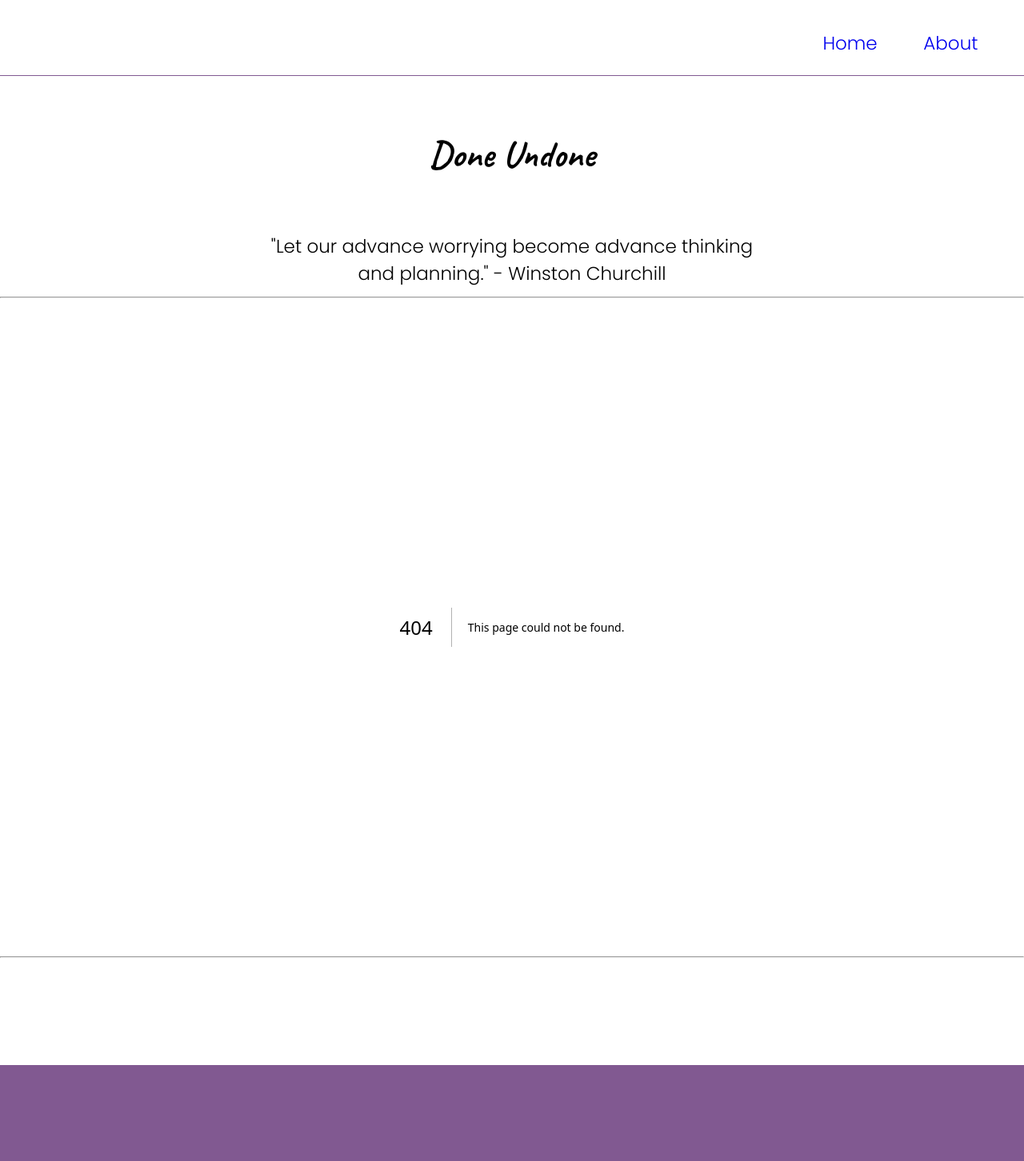
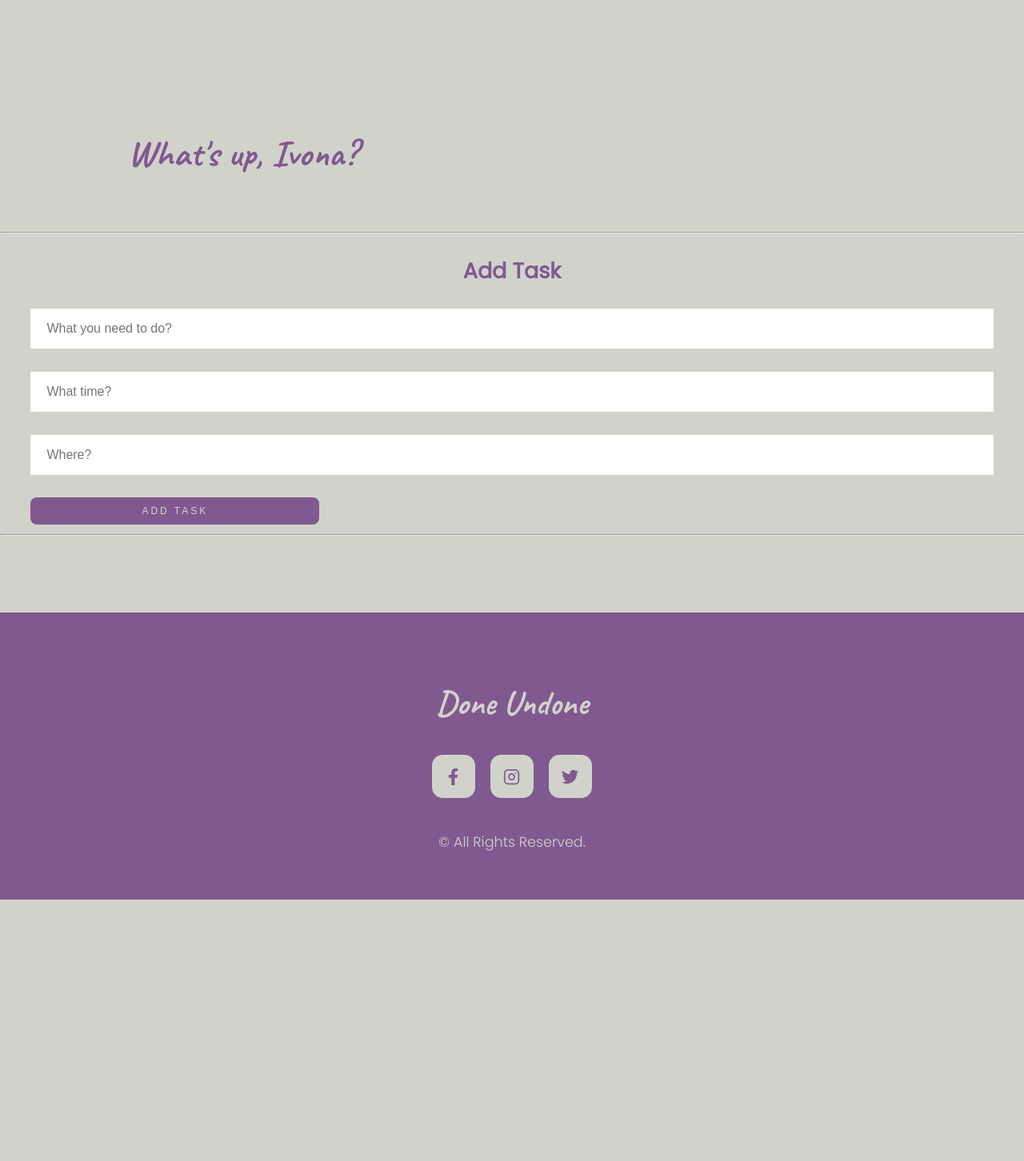
Before and after one commit to ivonamojsovska/capstone-project, a Next.js app: page /addTask in a window 1280 px wide. Before the commit this address had no page. Shown: the part 60-1512 px from the top of the page at 80% size. After the commit the page ends 1185 px from the top, so only its background shows below. Built offline with nearby package versions, Linux system fonts and the light colour scheme.

Commit message:
added task list

```diff
--- a/components/footer.js
+++ b/components/footer.js
@@ -1,26 +1,21 @@
 import { FaFacebookF, FaTwitter } from "react-icons/fa";
 import { FiInstagram } from "react-icons/fi";
 import Link from "next/link";
+import { Caveat } from "next/font/google";
+
+const caveat = Caveat({
+    weight: ["700"],
+    subsets: ["latin"],
+});
 const Footer = () => {
     return (
         <footer>
-            <ul className="permalinks">
-                <li>
-                    <Link href="/" className="link">
-                        Home
-                    </Link>
-                </li>
-                <li>
-                    <Link href="/about" className="link">
-                        About
-                    </Link>
-                </li>
-                <li>
-                    <Link href="/" className="link">
-                        Contact
-                    </Link>
-                </li>
-            </ul>
+            <div className="footer__logo">
+                <div className="logo">
+                    <h1 className={caveat.className}>Done Undone</h1>
+
+                </div>
+            </div>
             <div className="footer__socials">
                 <Link href="htpps://facebook.com" className="link">
                     <FaFacebookF />
--- a/components/header.js
+++ b/components/header.js
@@ -8,14 +8,8 @@ const caveat = Caveat({
 function Header() {
     return (
         <header className="header">
-            <div className="container center">
-                <div className="logo">
-                    <h1 className={caveat.className}>Done Undone</h1>
-                    <p className="header__paragraph">
-                        "Let our advance worrying become advance thinking and planning." -
-                        Winston Churchill
-                    </p>
-                </div>
+            <div className="container">
+                <h1 className={caveat.className}>What's up, Ivona?</h1>
             </div>
         </header>
     );
--- a/components/navbar.js
+++ b/components/navbar.js
@@ -5,14 +5,6 @@ const Navbar = () => {
         <nav className="navbar container">
             <ul className="navbar__list">
                 <li className="navbar__item">
-                    <Link href="/" className="navbar__link">
-                        Home
-                    </Link>
-                </li>
-                <li>
-                    <Link href="/about" className="navbar__link">
-                        About
-                    </Link>
                 </li>
             </ul>
         </nav>
--- /dev/null
+++ b/pages/about/index.js
@@ -0,0 +1,5 @@
+const About = () => {
+    return (<>about page</>);
+}
+
+export default About;
--- /dev/null
+++ b/pages/addTask/index.js
@@ -0,0 +1,69 @@
+import { React, useState } from "react";
+import { useRouter } from "next/router";
+
+const AddTask = () => {
+    const router = useRouter()
+    const [task, setTask] = useState({ title: null, time: null, place: null });
+
+    const handleChange = (e) => {
+        const newTask = { ...task };
+        newTask[e.target.name] = e.target.value;
+        setTask(newTask);
+    };
+
+    const handleSubmit = async (e) => {
+        e.preventDefault();
+        await fetch('/api/todos', {
+            method: 'post',
+            headers: { "Content-Type": "application/json" }
+            , body: JSON.stringify(task)
+        })
+        e.target.reset();
+        router.push('/')
+
+    };
+
+    return (
+        <>
+            <div className="add__task-container">
+                <h3>Add Task</h3>
+                <div className="add__task-form">
+                    <form onSubmit={handleSubmit}>
+                        <div className="form__input">
+                            <input
+                                type="text"
+                                name="title"
+                                placeholder="What you need to do?"
+                                required
+                                onChange={handleChange}
+                            />
+                        </div>
+                        <div className="form__input">
+                            <input
+                                type="text"
+                                name="time"
+                                placeholder="What time?"
+                                required
+                                onChange={handleChange}
+                            />
+                        </div>
+                        <div className="form__input">
+                            <input
+                                type="text"
+                                name="place"
+                                placeholder="Where?"
+                                required
+                                onChange={handleChange}
+                            />
+                        </div>
+                        <input type="submit" value="Add Task" className="flat-button" />
+                    </form>
+                </div>
+            </div>
+        </>
+    );
+};
+
+
+
+export default AddTask;
--- a/styles/globals.css
+++ b/styles/globals.css
@@ -25,7 +25,7 @@ ul {
 }
 
 .container {
-  max-width: 80rem;
+  max-width: 50rem;
   margin: 0 auto;
   padding: 0 1rem;
 }
@@ -38,7 +38,7 @@ ul {
   height: 8rem;
   display: flex;
   justify-content: flex-end;
-  border-bottom: 1px solid var(--primary-color);
+  /* border-bottom: 1px solid var(--primary-color); */
 }
 
 .navbar__list {
@@ -112,7 +112,11 @@ footer {
   padding: 3rem 0;
   text-align: center;
   font-size: 1.1rem;
-  margin-top: 7rem;
+  margin-top: 5rem;
+}
+
+.footer__logo {
+  color: var(--bg-color);
 }
 
 footer .link {
@@ -131,7 +135,7 @@ footer .link {
   display: flex;
   justify-content: center;
   gap: 1rem;
-  margin-bottom: 4rem;
+  margin: 2rem;
 }
 
 .footer__socials .link {
@@ -144,18 +148,30 @@ footer .link {
 }
 
 .footer__copyright {
-  margin-bottom: 4rem;
   color: var(--bg-color);
 }
 
 .task__list-container {
-  width: 100%;
+  width: 40%;
   margin: 0 auto;
   text-align: center;
+  border: 1px solid transparent;
+  border-radius: 5px;
 }
 
-.task__list {
-  width: 70%;
-  height: 70%;
-  margin: 20px auto;
+.task__item {
+  margin: 2rem auto;
+  color: var(--bg-color);
+  padding: 0.5rem;
+  background: var(--primary-color);
+  border-radius: 10px;
 }
+
+.task__content {
+  display: flex;
+  justify-content: space-between;
+}
+
+.task__content > * {
+  padding: 0 2rem;
+}
```
Also changed, not shown: pages/index.js (+7 -3 lines), pages/tasksList/index.js (added, +52 -0 lines).
